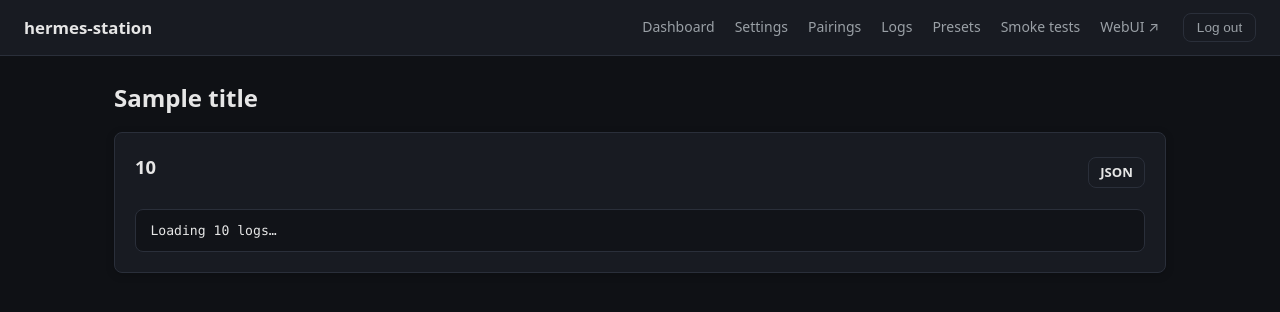
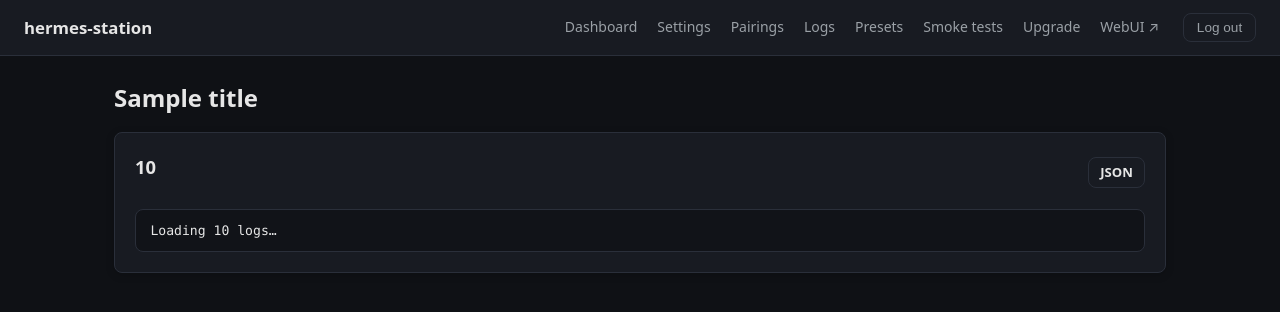
Before and after one commit to roryford/hermes-station, a Python web app: template hermes_station/templates/admin/logs.html in a window 1280 px wide. Shown: the top 312 px of the page. Run offline with Jinja, Linux system fonts and the light colour scheme; the template is opened without the code that fills it: most values are stand-ins (such as "Sample title", 1, 10 or a date in 2020).

Commit message:
fix(admin): register upgrade routes and add nav link (#44)
The upgrade module (hermes_station/admin/upgrade.py) landed in PR #41
but its routes were never added to create_app() and the nav link was
never added to base.html, so /admin/upgrade has been returning 404 in
production with no way to reach it from the UI.

Co-authored-by: Claude Sonnet 4.6 <noreply@anthropic.com>

```diff
--- a/hermes_station/app.py
+++ b/hermes_station/app.py
@@ -27,6 +27,7 @@ from hermes_station.admin.htmx_settings import routes as settings_routes
 from hermes_station.admin.presets import routes as presets_routes
 from hermes_station.admin.routes import admin_routes
 from hermes_station.admin.smoketest import routes as smoketest_routes
+from hermes_station.admin.upgrade import routes as upgrade_routes
 from hermes_station.config import (
     AdminSettings,
     Paths,
@@ -283,6 +284,7 @@ def create_app() -> Starlette:
         *logs_routes(),
         *presets_routes(),
         *smoketest_routes(),
+        *upgrade_routes(),
         *admin_routes(),
         Mount(
             "/admin/static",
--- a/hermes_station/templates/admin/base.html
+++ b/hermes_station/templates/admin/base.html
@@ -17,6 +17,7 @@
             <a href="/admin/logs" {% if active == "logs" %}class="active"{% endif %}>Logs</a>
             <a href="/admin/presets" {% if active == "presets" %}class="active"{% endif %}>Presets</a>
             <a href="/admin/smoketest" {% if active == "smoketest" %}class="active"{% endif %}>Smoke tests</a>
+            <a href="/admin/upgrade" {% if active == "upgrade" %}class="active"{% endif %}>Upgrade</a>
             <a href="/" target="_blank" rel="noopener">WebUI ↗</a>
         </nav>
         <form method="post" action="/admin/logout" class="logout">
```
